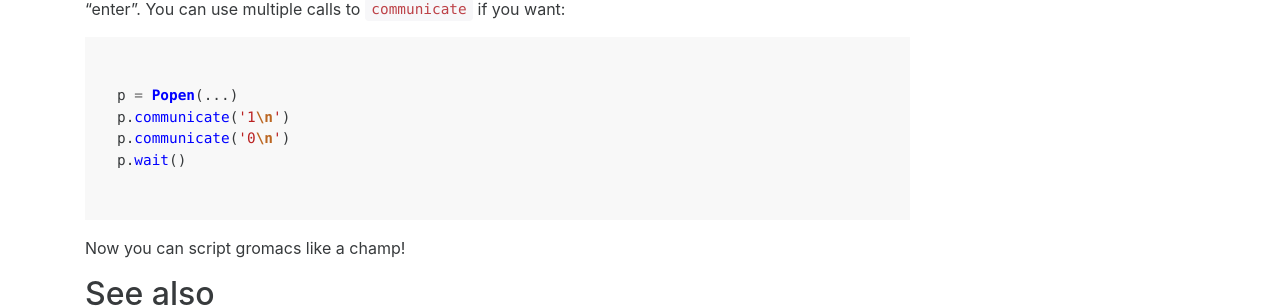
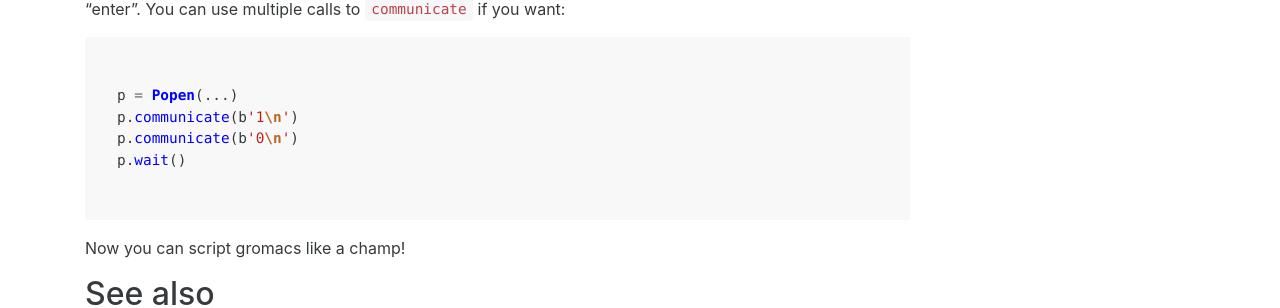
Before and after one commit to mpharrigan/mpharrigan.github.io, a Jekyll site: the page built from _posts/2016-12-01-trjconv-from-python.md, in a window 1280 px wide and 900 px high, scrolled down 1560 px. Shown: the part 380-688 px from the top of the window. Built offline with Jekyll 4.4.1, drawn with Linux system fonts in a browser that asks for light colours.

Commit message:
Forgot to make bytes!

```diff
--- a/_posts/2016-12-01-trjconv-from-python.md
+++ b/_posts/2016-12-01-trjconv-from-python.md
@@ -68,8 +68,8 @@ You have to get down and dirty with the subprocess module to handle this. Instea
 We send a byte string (`b"this is a string of bytes"`) to the process after it has been started with the `communicate()` method. We give `subprocess` advanced notice that we're going to do this by telling it to read `stdin=subprocess.PIPE`. You can send whatever input you want here. Note that we use `\n` to send "enter". You can use multiple calls to `communicate` if you want:
 
     p = Popen(...)
-    p.communicate('1\n')
-    p.communicate('0\n')
+    p.communicate(b'1\n')
+    p.communicate(b'0\n')
     p.wait()
 {: .language-python}
 
```
